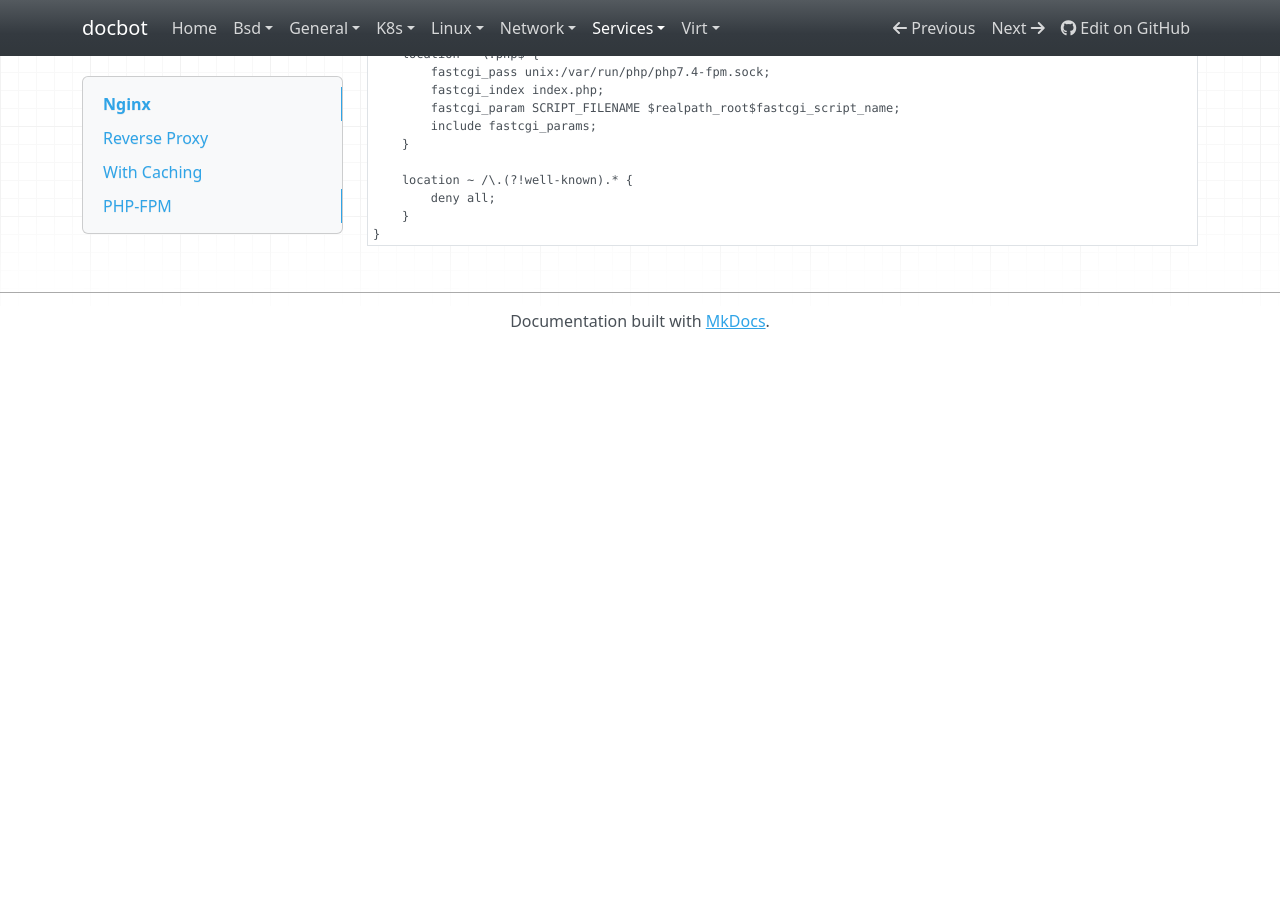
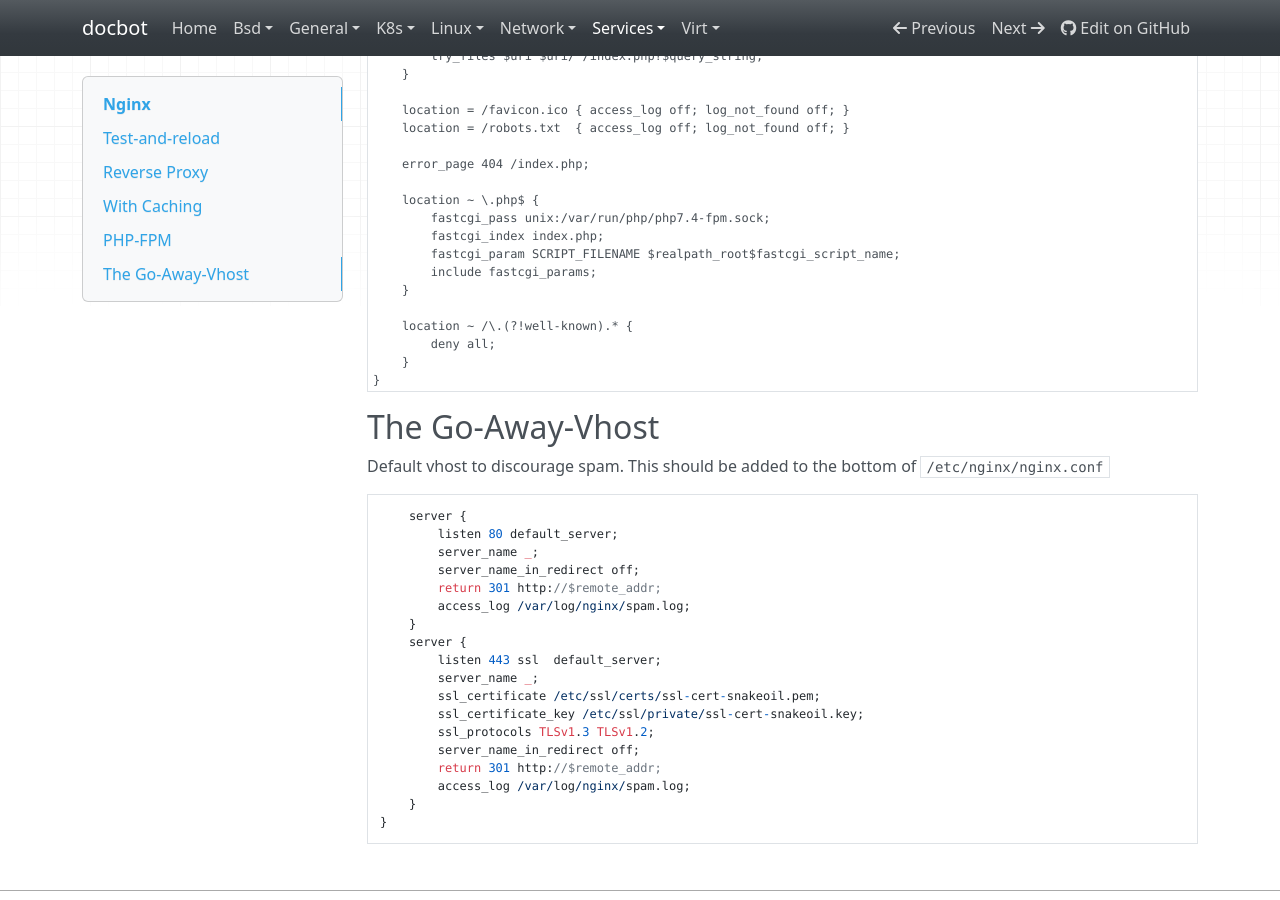
Before and after one commit to noahbailey/docbot, an MkDocs documentation site: the page built from docs/services/nginx.md, in a window 1280 px wide and 900 px high, scrolled down 1718 px. Built offline with MkDocs 1.6.1, drawn with Linux system fonts in a browser that asks for light colours; nearby versions of some CDN libraries; before the commit the page ends 2067 px from its top, so only the background shows below that; some of the changed text lies outside the part shown.

````diff
--- a/docs/services/nginx.md
+++ b/docs/services/nginx.md
@@ -1,6 +1,12 @@
 # Nginx
 
 Typically used as a reverse proxy server, though it can certainly be used to serve up static content or use PHP or any other plugin.
+
+## Test-and-reload
+
+A quick and convenient one-liner to safely reload nginx:
+
+    sudo nginx -t && sudo systemctl reload nginx
 
 ## Reverse Proxy
 
@@ -102,3 +108,28 @@ server {
     }
 }
 ```
+
+## The Go-Away-Vhost
+
+Default vhost to discourage spam. This should be added to the bottom of `/etc/nginx/nginx.conf`
+
+```
+    server {
+        listen 80 default_server;
+        server_name _;
+        server_name_in_redirect off;
+        return 301 http://$remote_addr;
+        access_log /var/log/nginx/spam.log;
+    }
+    server {
+        listen 443 ssl  default_server;
+        server_name _;
+        ssl_certificate /etc/ssl/certs/ssl-cert-snakeoil.pem;
+        ssl_certificate_key /etc/ssl/private/ssl-cert-snakeoil.key;
+        ssl_protocols TLSv1.3 TLSv1.2;
+        server_name_in_redirect off;
+        return 301 http://$remote_addr;
+        access_log /var/log/nginx/spam.log;
+    }
+}
+```
````
Also changed, not shown: docs/services/nextcloud.md (+1 -0 lines).
